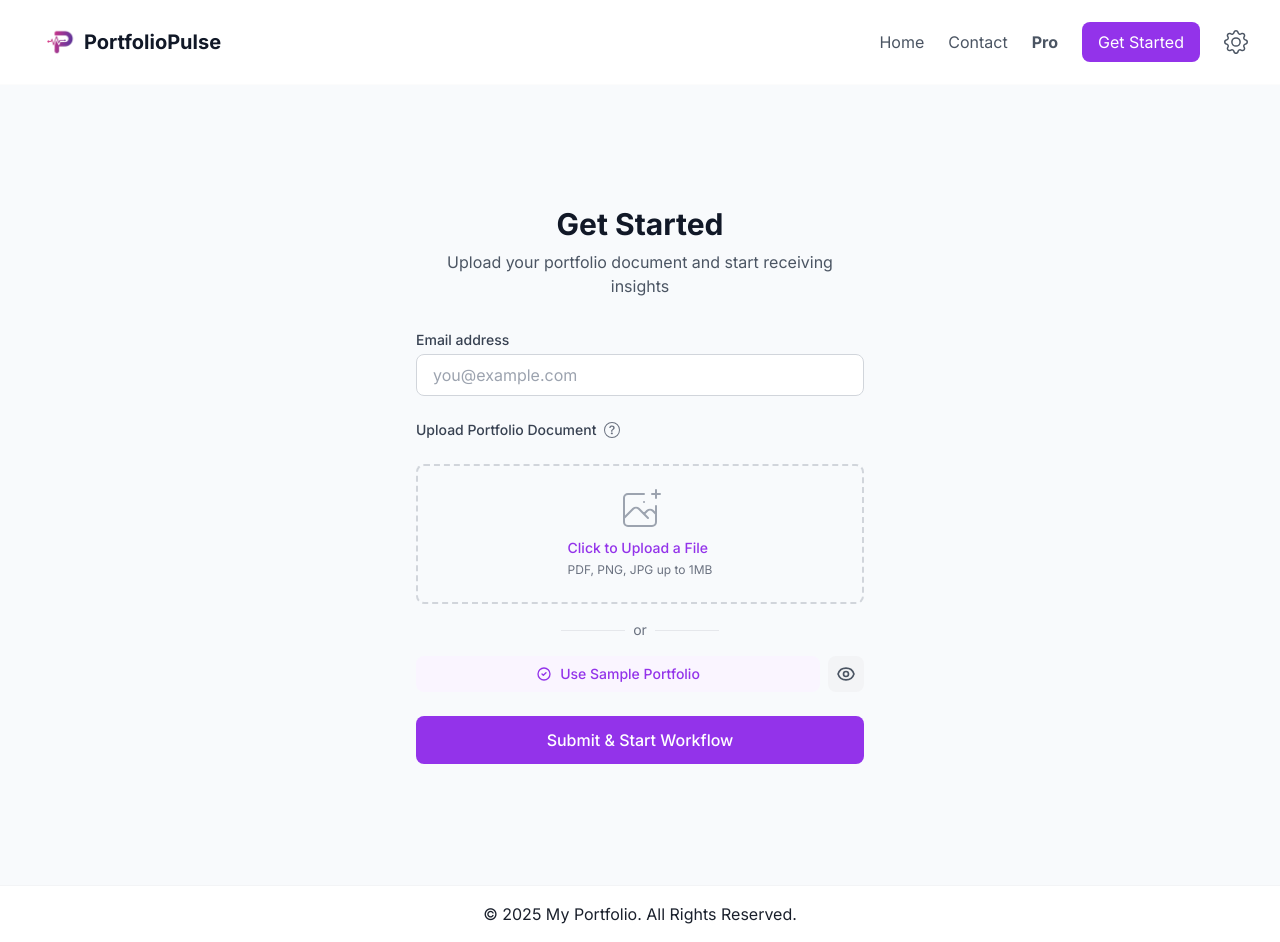
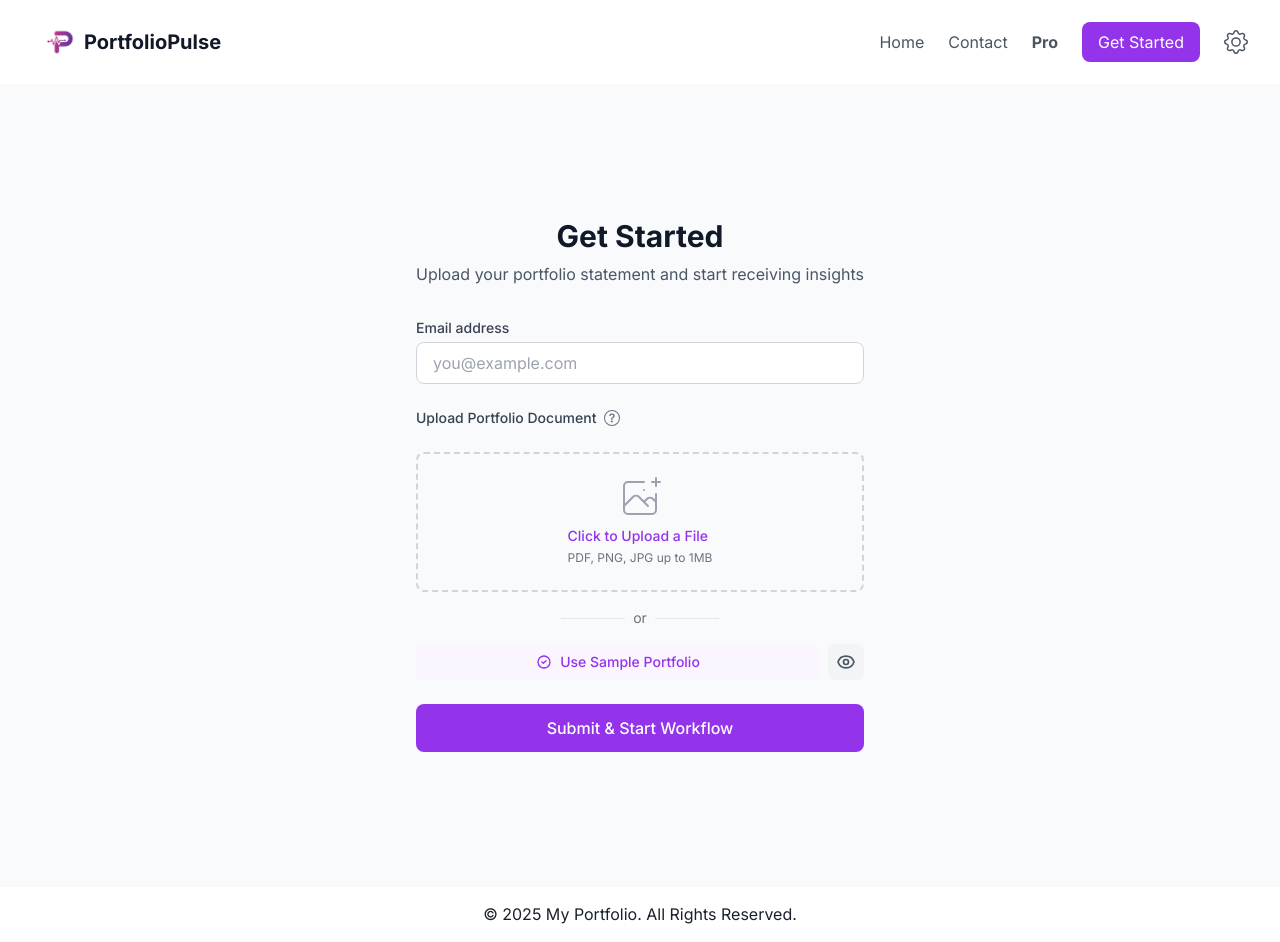
Before and after one commit to colinchambachan/PortfolioPulse, a Next.js app in the folder client/: page /start in a window 1280 px wide. Built offline with nearby package versions, Linux system fonts and the light colour scheme.

Commit message:
feat: ui updates

```diff
--- a/client/app/start/page.tsx
+++ b/client/app/start/page.tsx
@@ -337,7 +337,7 @@ export default function Start() {
                   Get Started
                 </h1>
                 <p className="text-gray-600">
-                  Upload your portfolio document and start receiving insights
+                  Upload your portfolio statement and start receiving insights
                 </p>
               </div>
 
```
